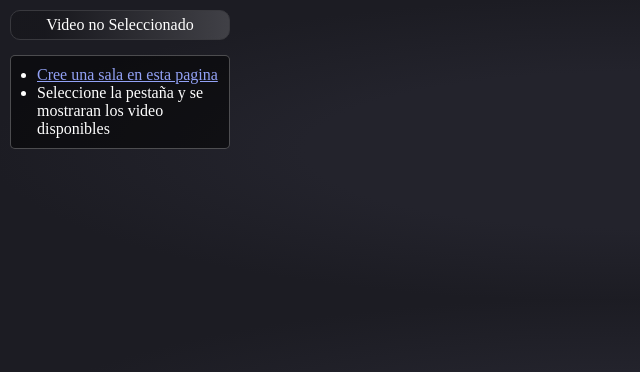
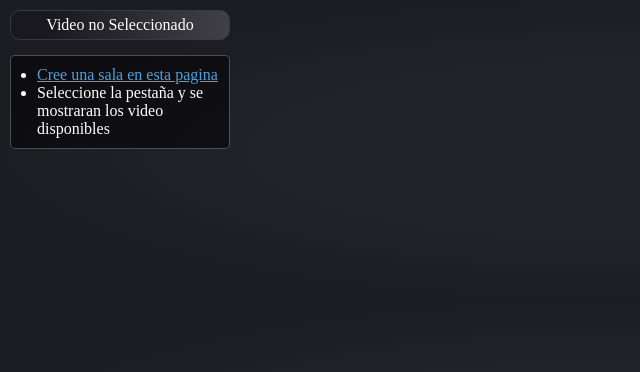
Before and after one commit to essence-s/media-element-selection-extension, a website built with webpack: page public/popup.html in a window 1280 px wide. Shown: the whole page, without its empty margins (0-640 px from the left). Built offline with nearby package versions, Linux system fonts and the light colour scheme; no server answers.

Commit message:
change color from element a

```diff
--- a/public/popup.html
+++ b/public/popup.html
@@ -99,8 +99,8 @@
             background: #0202028a;
         }
 
-        .description a{
-            color: #98a8fff5;
+        .description a {
+            color: #4ea1e1;
         }
 
         #dataTabs {
```
